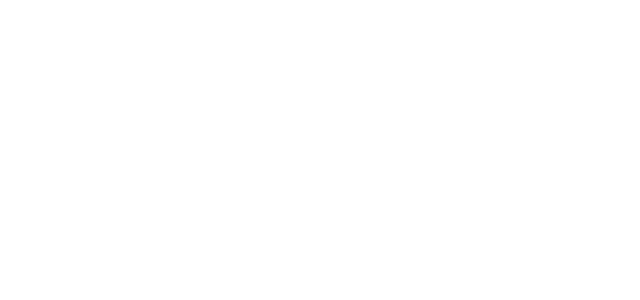
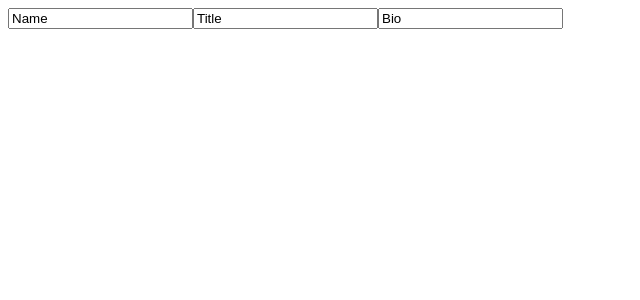
Before and after one commit to Liam-JL/cv-application, a React (Vite) app: page / in a window 1280 px wide. Shown: the top 300 px of the page, without its empty margins (0-640 px from the left). Built offline with nearby package versions, Linux system fonts and the light colour scheme; the HTML template or start-up script is replaced by a standard one.

Commit message:
DIsplay AboutMeComponent in App

```diff
--- a/src/App.jsx
+++ b/src/App.jsx
@@ -1,10 +1,9 @@
+import AboutMeSection from "./AboutMe"
 
 function App() {
-
-
   return (
     <>
-
+      <AboutMeSection active={true}/>
     </>
   )
 }
```
